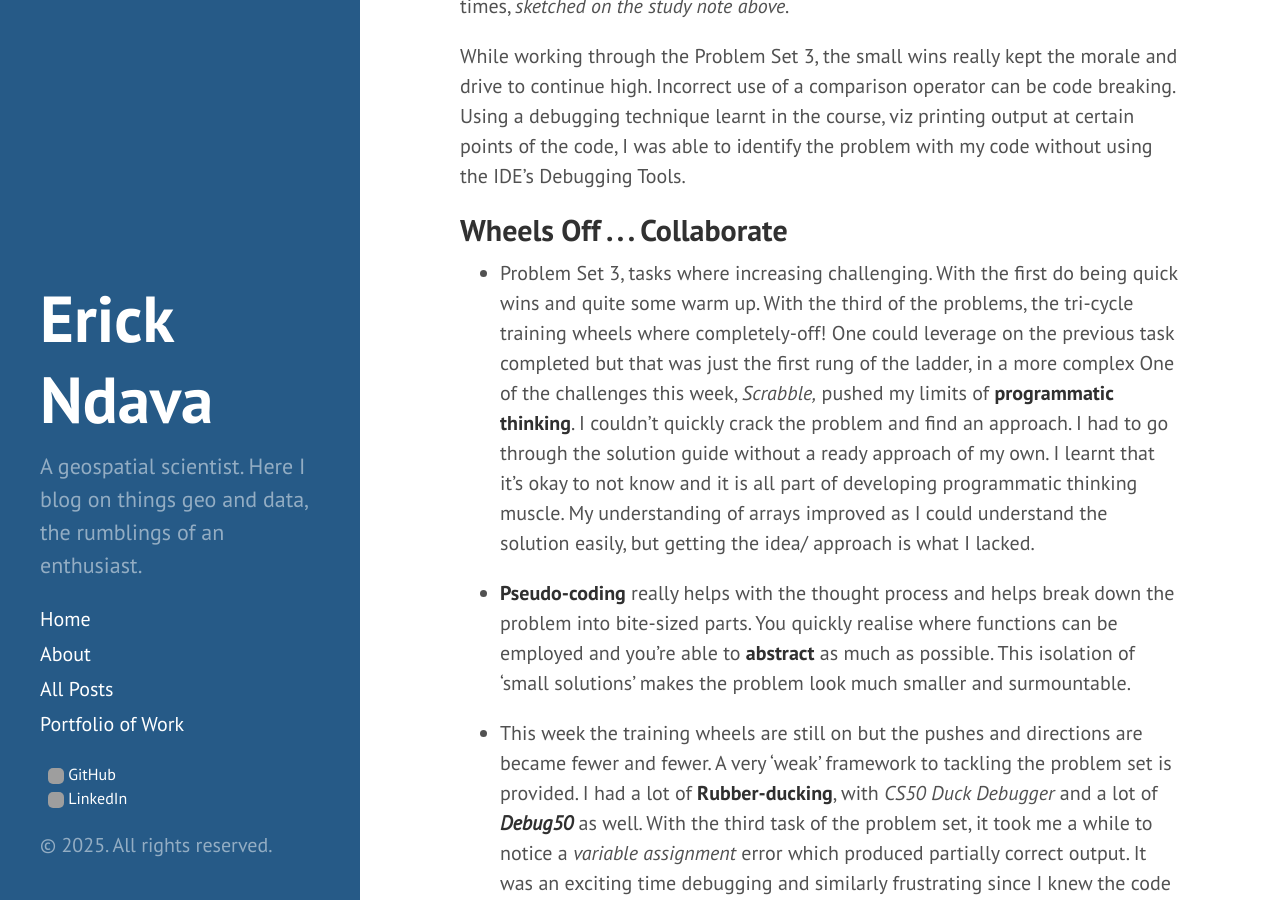
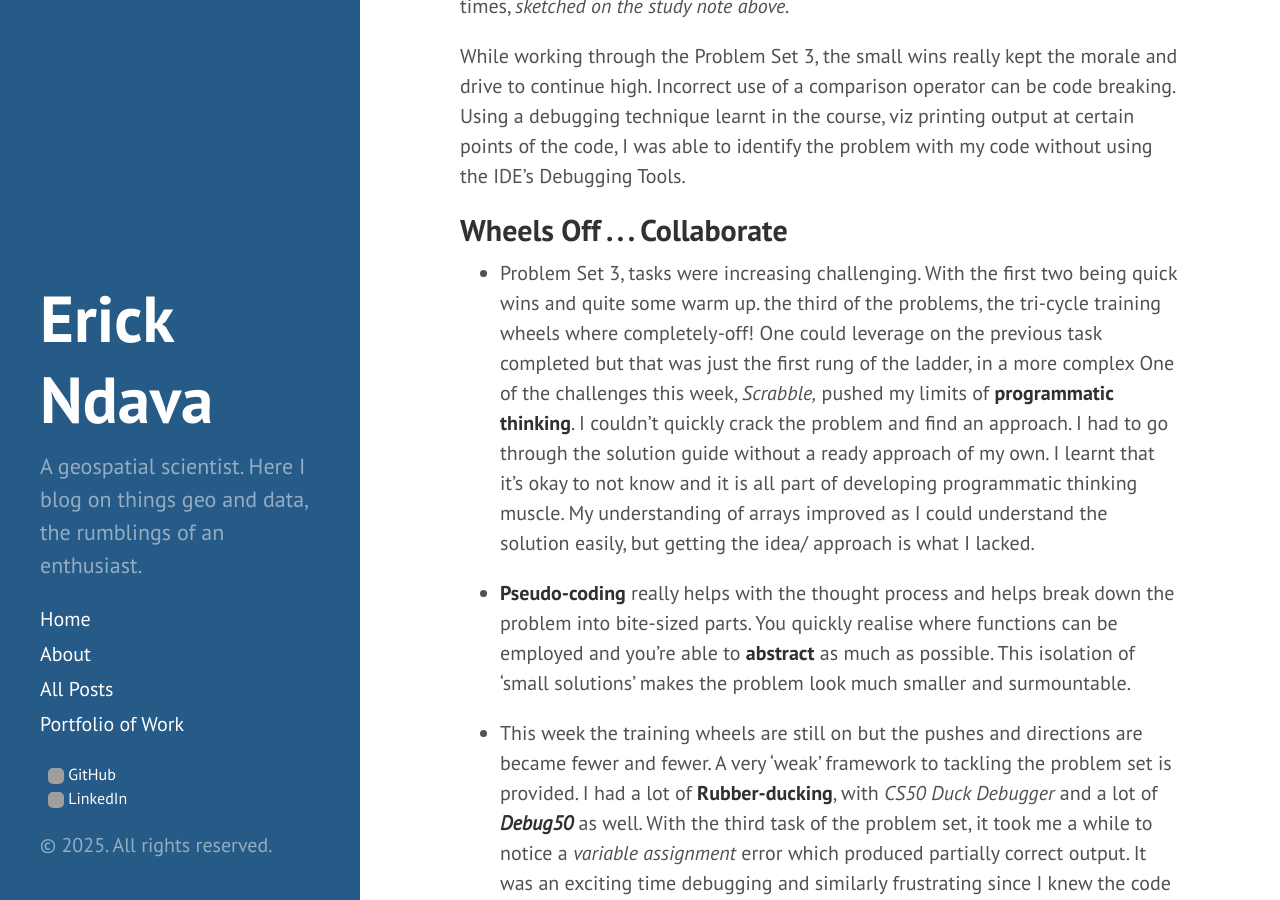
Before and after one commit to erickndava/erickndava.github.io, a Jekyll site: the page built from _posts/2025-07-16-Week-3-Surviving-Algorithms-and-Running-Elections.md, in a window 1280 px wide and 900 px high, scrolled down 970 px. Built offline with Jekyll 4.4.1, drawn with Linux system fonts in a browser that asks for light colours; grey boxes are pictures that could not be loaded.

Commit message:
_posts/2025-07-16-Week-3-Surviving-Algorithms-and-Running-Elections.md updated from https://stackedit.io/

```diff
--- a/_posts/2025-07-16-Week-3-Surviving-Algorithms-and-Running-Elections.md
+++ b/_posts/2025-07-16-Week-3-Surviving-Algorithms-and-Running-Elections.md
@@ -24,7 +24,7 @@
 
 ## Wheels Off . . . Collaborate
 
-- Problem Set 3, tasks where increasing challenging. With the first do being quick wins and quite some warm up. With the third of the problems, the tri-cycle training wheels where completely-off! One could leverage on the previous task completed but that was just the first rung of the ladder, in a more complex  One of the challenges this week, *Scrabble,* pushed my limits of **programmatic thinking**. I couldn't quickly crack the problem and find an approach. I had to go through the solution guide without a ready approach of my own. I learnt that it's okay to not know and it is all part of developing programmatic thinking muscle. My understanding of arrays improved as I could understand the solution easily, but getting the idea/ approach is what I lacked.
+- Problem Set 3, tasks were increasing challenging. With the first two being quick wins and quite some warm up. the third of the problems, the tri-cycle training wheels where completely-off! One could leverage on the previous task completed but that was just the first rung of the ladder, in a more complex  One of the challenges this week, *Scrabble,* pushed my limits of **programmatic thinking**. I couldn't quickly crack the problem and find an approach. I had to go through the solution guide without a ready approach of my own. I learnt that it's okay to not know and it is all part of developing programmatic thinking muscle. My understanding of arrays improved as I could understand the solution easily, but getting the idea/ approach is what I lacked.
 
 - **Pseudo-coding** really helps with the thought process and helps break down the problem into bite-sized parts. You quickly realise where functions can be employed and you're able to **abstract** as much as possible. This isolation of 'small solutions' makes the problem look much smaller and surmountable.
 
```
Also changed, not shown: other parts of _posts/2025-07-16-Week-3-Surviving-Algorithms-and-Running-Elections.md (+1 -1 lines).
